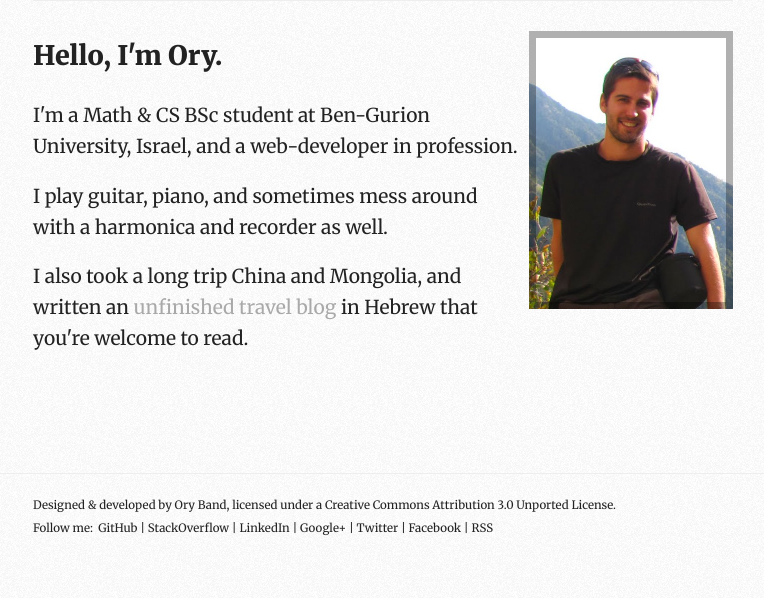
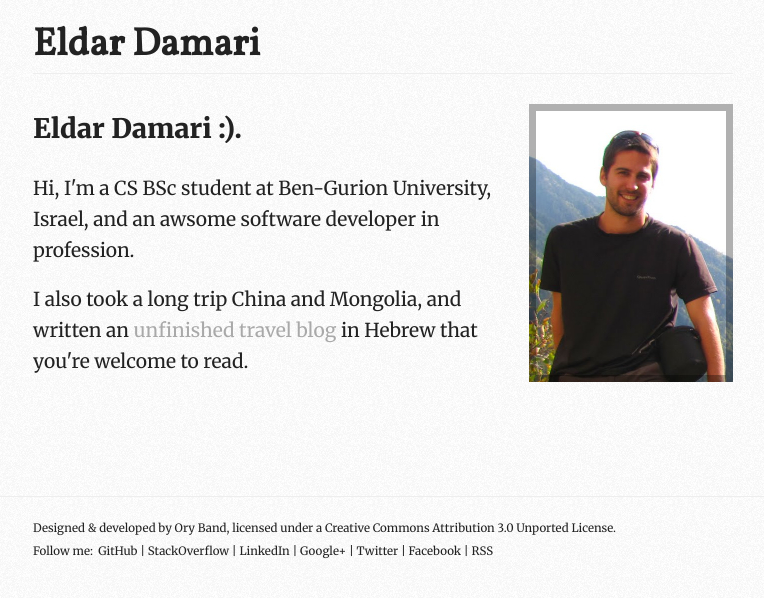
Before and after one commit to eldardamari/eldardamari.github.io, a Jekyll site: the page built from index.html, in a window 1280 px wide. Shown: the top 598 px of the page, without its empty margins (257-1021 px from the left). Built offline with Jekyll 4.4.1, drawn with Linux system fonts in a browser that asks for light colours; Markdown is read by kramdown in place of the engine named in the settings.

Commit message:
upper header without navigation

```diff
--- a/_layouts/base.html
+++ b/_layouts/base.html
@@ -32,18 +32,18 @@
   <p class="chromeframe">You are using an <strong>outdated</strong> browser. Please <a href="http://browsehappy.com/">upgrade your browser</a> or <a href="http://www.google.com/chromeframe/?redirect=true">activate Google Chrome Frame</a> to improve your experience.</p>
   <![endif]-->
 
-  <!--<div class="header-container">
+  <div class="header-container">
     <header class="wrapper clearfix">
-      <h1 class="title"><a href="/">Ory Band</a></h1>
-      <nav>
+      <h1 class="title"><a href="/">Eldar Damari</a></h1>
+      <!--<nav>
         <ul>
           <li><a href="/#about">ABOUT</a></li>
           <li><a href="/#blog">BLOG</a></li>
           <li><a href="/feed.xml">RSS</a></li>
         </ul>
-      </nav>
+      </nav>-->
     </header>
-  </div>-->
+  </div>
 
   <div class="main-container">
     <article class="main wrapper clearfix">
--- a/index.html
+++ b/index.html
@@ -4,8 +4,7 @@ layout: base
 
 <section id="about">
   <img src="/img/avatar.jpg" alt="Photo of Ory Band" width="204" height="278" id="avatar">
-  <header><h1>Hello, I'm Ory.</h1></header>
-  <p>I'm a Math &amp; CS BSc student at Ben-Gurion University, Israel, and a web-developer in profession.</p>
-  <p>I play guitar, piano, and sometimes mess around with a harmonica and recorder as well.</p>
+  <header><h1>Eldar Damari :).</h1></header>
+  <p>Hi, I'm a CS BSc student at Ben-Gurion University, Israel, and an awsome software developer in profession.</p>
   <p>I also took a long trip China and Mongolia, and written an <a href="http://oryband.wordpress.com">unfinished travel blog</a> in Hebrew that you're welcome to read.</p>
 </section>
```
